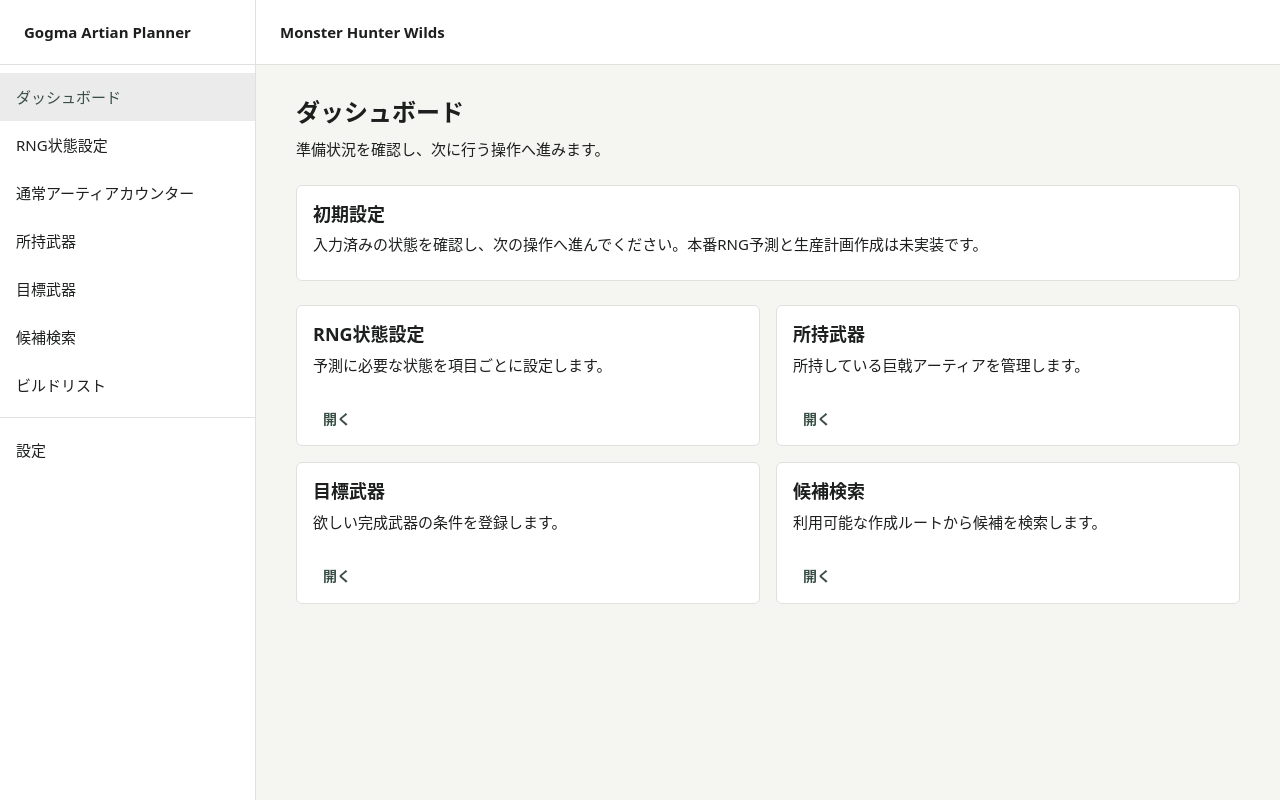
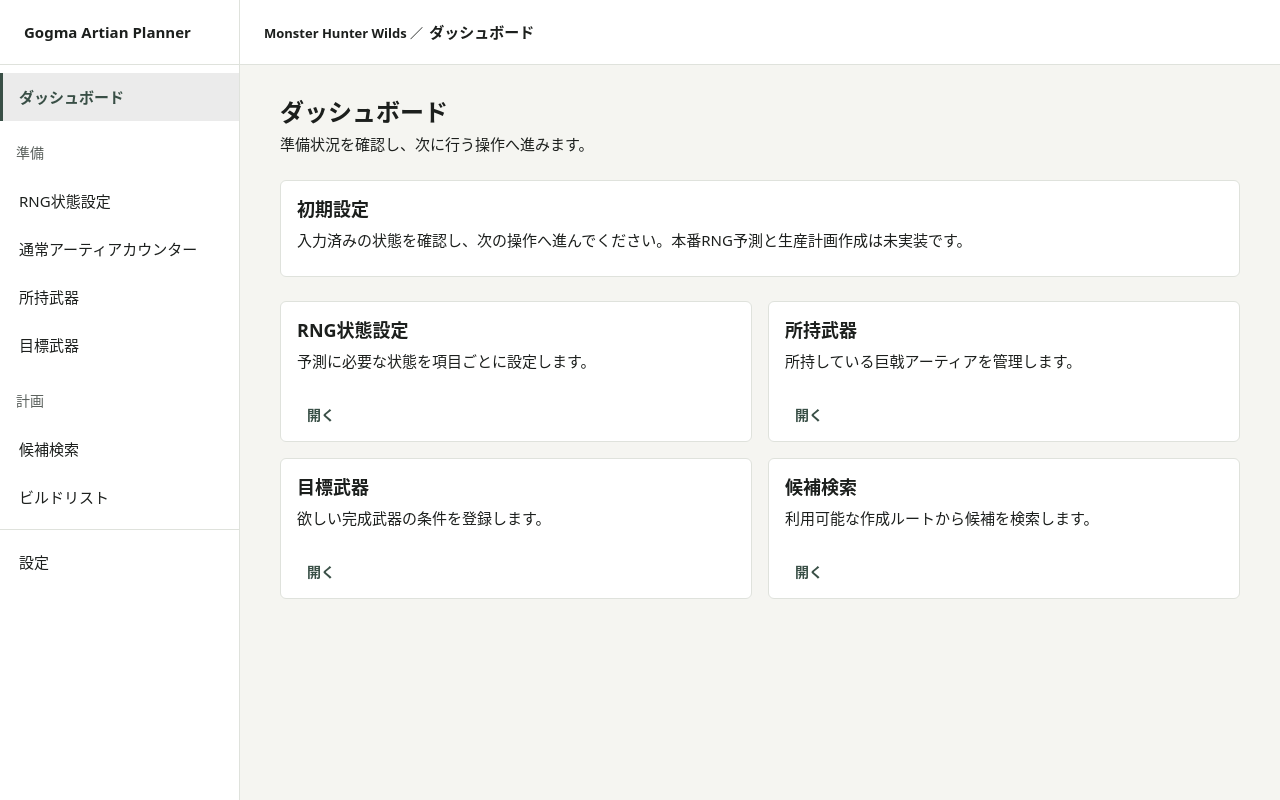
Before and after one commit to nekono-lazy/GogmaArtianPlanner, a React (Vite) app: page /#/ in a window 1280 px wide. Built offline with nearby package versions, Linux system fonts and the light colour scheme.

Commit message:
AppLayoutとPageShellのUI基盤を刷新 (#19)

```diff
--- a/src/components/AppLayout.tsx
+++ b/src/components/AppLayout.tsx
@@ -8,26 +8,97 @@ import {
   List,
   ListItemButton,
   ListItemText,
+  ListSubheader,
+  Stack,
   SvgIcon,
   Toolbar,
   Typography,
   useMediaQuery,
 } from '@mui/material'
 import { useTheme } from '@mui/material/styles'
-import { NavLink, Outlet } from 'react-router-dom'
+import { matchPath, NavLink, Outlet, useLocation } from 'react-router-dom'
 import { useSettingsStore } from '../stores/settingsStore'
 
-const drawerWidth = 256
+const drawerWidth = 240
 
-const primaryNavigation = [
-  { label: 'ダッシュボード', to: '/' },
+interface NavigationItem {
+  label: string
+  to: string
+  /** Only the Dashboard needs `end`, since every other path is a distinct leaf. */
+  end?: boolean
+}
+
+interface NavigationGroup {
+  /** `null` renders no `ListSubheader`; used for the single Dashboard entry point. */
+  label: string | null
+  items: NavigationItem[]
+}
+
+/**
+ * Primary navigation, grouped by purpose (`docs/UI_FLOW.md` 2).
+ *
+ * Every group is shown on both PC and smartphone: the device never narrows
+ * which screens are reachable (`docs/UI_FLOW.md` 3.1).
+ */
+const navigationGroups: NavigationGroup[] = [
+  { label: null, items: [{ label: 'ダッシュボード', to: '/', end: true }] },
+  {
+    label: '準備',
+    items: [
       { label: 'RNG状態設定', to: '/rng' },
       { label: '通常アーティアカウンター', to: '/normal-counters' },
       { label: '所持武器', to: '/owned-weapons' },
       { label: '目標武器', to: '/target-weapons' },
+    ],
+  },
+  {
+    label: '計画',
+    items: [
       { label: '候補検索', to: '/search' },
       { label: 'ビルドリスト', to: '/build-list' },
+    ],
+  },
 ]
+
+interface RouteTitle {
+  pattern: string
+  end?: boolean
+  label: string
+}
+
+/**
+ * Route -> current page label lookup, used only to identify the current page
+ * in the AppBar.
+ *
+ * Covers every path `App.tsx` registers, including the dynamic Production
+ * Plan / Execution Navigator routes that have no permanent Drawer entry
+ * (they are reached from Build List / Dashboard once a Plan exists). Order
+ * matters: a more specific pattern is listed before a less specific one that
+ * would also match it (`/plans/:planId/run` before `/plans/:planId`). This is
+ * a read-only presentation lookup; it does not change any Router path or
+ * navigation semantics.
+ */
+const routeTitles: RouteTitle[] = [
+  { pattern: '/', end: true, label: 'ダッシュボード' },
+  { pattern: '/rng', label: 'RNG状態設定' },
+  { pattern: '/normal-counters', label: '通常アーティアカウンター' },
+  { pattern: '/owned-weapons', label: '所持武器' },
+  { pattern: '/target-weapons', label: '目標武器' },
+  { pattern: '/search', label: '候補検索' },
+  { pattern: '/build-list', label: 'ビルドリスト' },
+  { pattern: '/plans/:planId/run', label: '実行ナビゲーション' },
+  { pattern: '/plans/:planId', label: '生産計画' },
+  { pattern: '/settings', label: '設定' },
+  { pattern: '/debug', label: 'デバッグ' },
+]
+
+function useCurrentPageLabel(): string | null {
+  const { pathname } = useLocation()
+  const matched = routeTitles.find((route) =>
+    matchPath({ path: route.pattern, end: route.end ?? true }, pathname),
+  )
+  return matched?.label ?? null
+}
 
 function MenuIcon() {
   return (
@@ -42,36 +113,83 @@ export function AppLayout() {
   const isDesktop = useMediaQuery(theme.breakpoints.up('md'))
   const [mobileOpen, setMobileOpen] = useState(false)
   const debugMode = useSettingsStore((state) => state.debugMode)
+  const currentPageLabel = useCurrentPageLabel()
 
-  const navigation = (
+  /**
+   * Shared active/hover/focus styling for every navigation link.
+   *
+   * The active indicator combines a left border, a background tint, and a
+   * bolder + coloured label - never colour alone. The border is always
+   * reserved at its active width (transparent when inactive) so becoming
+   * active never shifts the label position. Focus-visible gets an explicit
+   * outline so keyboard navigation stays visible regardless of browser
+   * defaults for a `component={NavLink}` root.
+   */
+  const navigationItemSx = {
+    borderLeft: '3px solid transparent',
+    '&:hover': { bgcolor: 'action.hover' },
+    '&.Mui-focusVisible': {
+      outline: `2px solid ${theme.palette.primary.main}`,
+      outlineOffset: '-2px',
+    },
+    '&.active': {
+      bgcolor: 'action.selected',
+      borderLeftColor: 'primary.main',
+      '& .MuiListItemText-primary': {
+        color: 'primary.main',
+        fontWeight: 600,
+      },
+    },
+  } as const
+
+  const navigationContent = (
     <Box sx={{ width: drawerWidth }} role="navigation" aria-label="メインナビゲーション">
       <Toolbar>
-        <Typography variant="subtitle1" sx={{ fontWeight: 700 }}>
-          Gogma Artian Planner
-        </Typography>
+        <Typography variant="subtitle1">Gogma Artian Planner</Typography>
       </Toolbar>
       <Divider />
-      <List>
-        {primaryNavigation.map((item) => (
+      {navigationGroups.map((group, groupIndex) => (
+        <List
+          key={group.label ?? `group-${groupIndex}`}
+          subheader={
+            group.label ? (
+              <ListSubheader component="div" disableSticky>
+                {group.label}
+              </ListSubheader>
+            ) : undefined
+          }
+        >
+          {group.items.map((item) => (
             <ListItemButton
               key={item.to}
               component={NavLink}
               to={item.to}
-            end={item.to === '/'}
+              end={item.end}
               onClick={() => setMobileOpen(false)}
-            sx={{ '&.active': { bgcolor: 'action.selected', color: 'primary.main' } }}
+              sx={navigationItemSx}
             >
               <ListItemText primary={item.label} />
             </ListItemButton>
           ))}
         </List>
+      ))}
       <Divider />
       <List>
-        <ListItemButton component={NavLink} to="/settings" onClick={() => setMobileOpen(false)}>
+        <ListItemButton
+          component={NavLink}
+          to="/settings"
+          onClick={() => setMobileOpen(false)}
+          sx={navigationItemSx}
+        >
           <ListItemText primary="設定" />
         </ListItemButton>
         {debugMode && (
-          <ListItemButton component={NavLink} to="/debug" onClick={() => setMobileOpen(false)}>
+          <ListItemButton
+            component={NavLink}
+            to="/debug"
+            onClick={() => setMobileOpen(false)}
+            sx={navigationItemSx}
+          >
             <ListItemText primary="デバッグ" />
           </ListItemButton>
         )}
@@ -85,7 +203,12 @@ export function AppLayout() {
         position="fixed"
         color="inherit"
         elevation={0}
-        sx={{ borderBottom: 1, borderColor: 'divider', ml: { md: `${drawerWidth}px` }, width: { md: `calc(100% - ${drawerWidth}px)` } }}
+        sx={{
+          borderBottom: 1,
+          borderColor: 'divider',
+          ml: { md: `${drawerWidth}px` },
+          width: { md: `calc(100% - ${drawerWidth}px)` },
+        }}
       >
         <Toolbar>
           {!isDesktop && (
@@ -98,29 +221,57 @@ export function AppLayout() {
               <MenuIcon />
             </IconButton>
           )}
-          <Typography variant="subtitle1" sx={{ fontWeight: 700 }} noWrap>
+          {/*
+            Hierarchy: the current page name is always shown and never
+            truncated away; the app's thematic brand line is secondary and
+            only joins it once there is room (sm and up), so the AppBar
+            still identifies "where am I" on the narrowest phones without
+            growing past its existing single-row height.
+          */}
+          <Stack direction="row" spacing={0.75} sx={{ alignItems: 'baseline', minWidth: 0 }}>
+            {currentPageLabel ? (
+              <>
+                <Typography
+                  variant="subtitle2"
+                  color="text.secondary"
+                  noWrap
+                  sx={{ display: { xs: 'none', sm: 'block' } }}
+                >
+                  Monster Hunter Wilds ／
+                </Typography>
+                <Typography variant="subtitle1" component="span" noWrap sx={{ minWidth: 0 }}>
+                  {currentPageLabel}
+                </Typography>
+              </>
+            ) : (
+              <Typography variant="subtitle1" noWrap>
                 Monster Hunter Wilds
               </Typography>
+            )}
+          </Stack>
         </Toolbar>
       </AppBar>
 
       <Box component="nav" sx={{ width: { md: drawerWidth }, flexShrink: { md: 0 } }}>
+        {isDesktop ? (
+          <Drawer
+            variant="permanent"
+            open
+            sx={{ '& .MuiDrawer-paper': { width: drawerWidth, boxSizing: 'border-box' } }}
+          >
+            {navigationContent}
+          </Drawer>
+        ) : (
           <Drawer
             variant="temporary"
             open={mobileOpen}
             onClose={() => setMobileOpen(false)}
             ModalProps={{ keepMounted: true }}
-          sx={{ display: { xs: 'block', md: 'none' }, '& .MuiDrawer-paper': { width: drawerWidth } }}
+            sx={{ '& .MuiDrawer-paper': { width: drawerWidth } }}
           >
-          {navigation}
+            {navigationContent}
           </Drawer>
-        <Drawer
-          variant="permanent"
-          open
-          sx={{ display: { xs: 'none', md: 'block' }, '& .MuiDrawer-paper': { width: drawerWidth, boxSizing: 'border-box' } }}
-        >
-          {navigation}
-        </Drawer>
+        )}
       </Box>
 
       <Box component="main" sx={{ flexGrow: 1, minWidth: 0, pt: 8, px: { xs: 2, sm: 3, lg: 5 }, pb: 5 }}>
--- a/src/components/PageShell.tsx
+++ b/src/components/PageShell.tsx
@@ -4,18 +4,45 @@ import { Paper, Stack, Typography } from '@mui/material'
 interface PageShellProps {
   title: string
   description: string
+  /**
+   * Page-level actions (usually one or two Buttons).
+   *
+   * They sit beside the title/description on PC and wrap onto their own row
+   * on smartphone; they never become a fixed or sticky bottom bar. A screen
+   * that genuinely needs a fixed action bar (for example a future Execution
+   * Navigator) is expected to build that as its own explicit layout rather
+   * than getting it implicitly from PageShell.
+   */
+  actions?: ReactNode
   children?: ReactNode
 }
 
-export function PageShell({ title, description, children }: PageShellProps) {
+export function PageShell({ title, description, actions, children }: PageShellProps) {
   return (
-    <Stack spacing={3}>
-      <header>
-        <Typography component="h1" variant="h1" gutterBottom>
-          {title}
-        </Typography>
-        <Typography color="text.secondary">{description}</Typography>
-      </header>
+    <Stack spacing={{ xs: 2, md: 3 }}>
+      <Stack
+        component="header"
+        direction={{ xs: 'column', md: 'row' }}
+        spacing={{ xs: 1.5, md: 2 }}
+        sx={{ justifyContent: 'space-between', alignItems: { xs: 'stretch', md: 'flex-start' } }}
+      >
+        <Stack spacing={0.5} sx={{ minWidth: 0 }}>
+          <Typography component="h1" variant="h1">
+            {title}
+          </Typography>
+          <Typography color="text.secondary">{description}</Typography>
+        </Stack>
+        {actions && (
+          <Stack
+            direction="row"
+            spacing={1}
+            useFlexGap
+            sx={{ flexWrap: 'wrap', alignItems: 'center', flexShrink: 0 }}
+          >
+            {actions}
+          </Stack>
+        )}
+      </Stack>
       {children ?? (
         <Paper variant="outlined" sx={{ p: 3 }}>
           <Typography color="text.secondary">
```
Also changed, not shown: 2 other files (tests, documents, lock files or other folders). Lines whose indentation alone changed are shown as unchanged.
